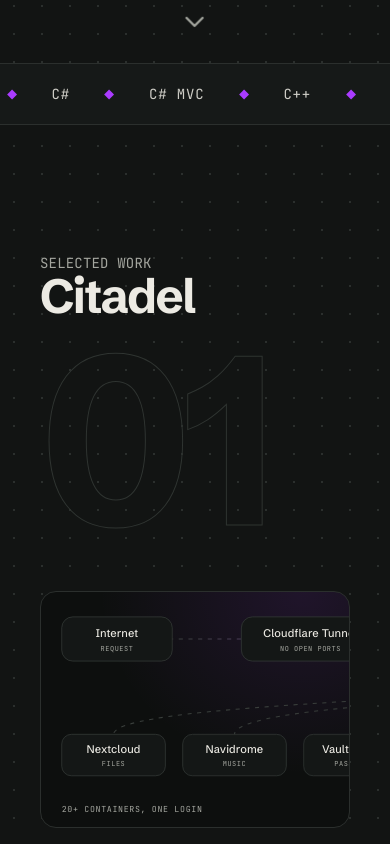
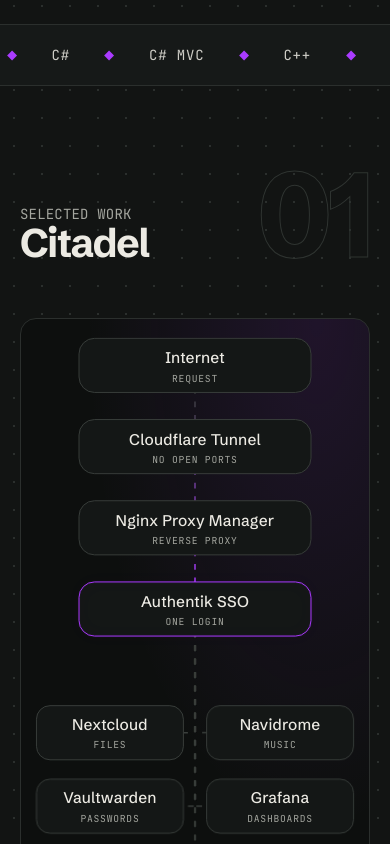
Before and after one commit to raze-raptor/TypescriptPortfolio, a React (Vite) app: page / in a window 390 px wide. Shown: the part 820-1664 px from the top of the page. Built offline with nearby package versions, Linux system fonts and the light colour scheme.

Commit message:
Mobile: Responsive [NOT HUMAN MADE]

```diff
--- a/src/App.tsx
+++ b/src/App.tsx
@@ -13,6 +13,8 @@
   { name: 'Pi-hole', sub: 'DNS ADBLOCK', title: 'Network-wide ad blocking', x: 805 },
   { name: 'Transmission', sub: 'DOWNLOADS', title: 'Torrent client', x: 980 },
 ]
+
+const citadelLabel = 'Animated diagram: a request travels from the internet through Cloudflare Tunnel and Nginx Proxy Manager to Authentik single sign-on, then out to self-hosted services: Nextcloud, Navidrome, Vaultwarden, Grafana, Pi-hole and Transmission'
 
 const timeline = [
   { when: 'Next · September 2027', title: 'Degree apprenticeship', desc: 'After Barnsley College.', icon: 'M22 10L12 5 2 10l10 5zM6 12v5c3 2 9 2 12 0v-5', active: false, ping: false },
@@ -37,9 +39,9 @@
   return (
     <>
     <main className="bg-[#121413] bg-[radial-gradient(#2B2F2D_1px,transparent_1px)] bg-[length:28px_28px]">
-      <section id="hero" className="relative flex items-center dots min-h-screen">
+      <section id="hero" className="relative flex items-center dots min-h-svh">
         {/* hero */}
-        <div id="hero-content" className="flex flex-wrap max-w-[1240px] w-full mx-auto px-10 py-24">
+        <div id="hero-content" className="flex flex-wrap max-w-[1240px] w-full mx-auto px-5 sm:px-10 py-24">
           <div id="left-hero" className="flex-[1_1_340px] min-w-0">
             <p className="flex items-center gap-2 font-[family-name:var(--jetbrains)]"><svg
   viewBox="0 0 24 24"
@@ -51,7 +53,7 @@
 South Yorkshire, England</p>
             <h1 id="hero-name" className="text-[clamp(56px,7.4vw,108px)] leading-[0.94] tracking-[-0.04em] font-[family-name:var(--header)] font-bold">Matthew<br/>Matiyenga</h1>
 
-            <p id="meDescription" className="max-w-[28em] text-[22px] leading-[1.45] text-[#CFCEC7] text-pretty mt-5">
+            <p id="meDescription" className="max-w-[28em] text-lg sm:text-[22px] leading-[1.45] text-[#CFCEC7] text-pretty mt-5">
     Software developer in training, learning to build things properly from the ground up.
     </p>
 
@@ -64,7 +66,7 @@
     <span className="absolute top-0 left-0 role-word drop-shadow-[0px_0px_14px_rgba(170,59,255,0.4)]">FRONTEND</span>
   </span>
 </p>
-  <div className="flex gap-4 mt-8">
+  <div className="flex flex-wrap gap-4 mt-8">
     <button className="btn btn-soft btn-accent"><svg viewBox="0 0 24 24" className="w-5 h-5 flex-none fill-none stroke-current stroke-[1.75] [stroke-linecap:round] [stroke-linejoin:round]">
   <path d="M12 2l10 5-10 5L2 7zM2 17l10 5 10-5M2 12l10 5 10-5" />
 </svg>
@@ -74,7 +76,7 @@
 {/* SPINNING GLOBE */}
             </div>
             <div id="right-hero" className="flex-[1_1_340px] min-w-0">
-              <div className="relative w-full max-w-[480px] mx-auto aspect-square">
+              <div className="relative w-[calc(100%-56px)] max-w-[480px] mx-auto aspect-square">
                 <div className="orbit" aria-hidden="true">
                   <div className="orbit-slot"><div className="orbit-chip"><span>TS</span></div></div>
                   <div className="orbit-slot b"><div className="orbit-chip"><span>C#</span></div></div>
@@ -175,25 +177,25 @@
         </div>
 
       <section id="projects">
-        <div className="dots py-32 ">
+        <div className="dots py-20 sm:py-32 ">
 
 
 
-          <div className="max-w-[1240px] w-full mx-auto px-10 flex flex-col gap-14">
+          <div className="max-w-[1240px] w-full mx-auto px-5 sm:px-10 flex flex-col gap-14">
             <div className="flex flex-wrap items-end justify-between gap-6">
               <div>
                 <p className="text-[#A4A69F] font-[family-name:var(--jetbrains)] text-sm">SELECTED WORK</p>
-                <h3 className="text-[clamp(48px,6vw,88px)] leading-[0.95] tracking-[-0.04em] font-[family-name:var(--header)] font-bold" style={{color: '#eceae3'}}>Citadel</h3>
+                <h3 className="text-[clamp(40px,6vw,88px)] leading-[0.95] tracking-[-0.04em] font-[family-name:var(--header)] font-bold" style={{color: '#eceae3'}}>Citadel</h3>
               </div>
-              <div className="ghost font-[family-name:var(--header)] text-[240px]">01</div>
+              <div className="ghost font-[family-name:var(--header)] text-[clamp(120px,22vw,240px)]">01</div>
             </div>
 
-            <div className="rounded-2xl border border-[#2B2F2D] bg-[#0D0F0E] bg-[radial-gradient(ellipse_at_85%_0%,color-mix(in_srgb,var(--accent)_12%,transparent),transparent_55%)] overflow-x-auto">
+            <div className="rounded-2xl border border-[#2B2F2D] bg-[#0D0F0E] bg-[radial-gradient(ellipse_at_85%_0%,color-mix(in_srgb,var(--accent)_12%,transparent),transparent_55%)] overflow-hidden">
               <svg
                 viewBox="0 0 1100 340"
                 role="img"
-                aria-label="Animated diagram: a request travels from the internet through Cloudflare Tunnel and Nginx Proxy Manager to Authentik single sign-on, then out to self-hosted services: Nextcloud, Navidrome, Vaultwarden, Grafana, Pi-hole and Transmission"
-                className="diagram block w-full min-w-[760px] h-auto"
+                aria-label={citadelLabel}
+                className="diagram hidden lg:block w-full h-auto"
               >
                 <defs>
                   <linearGradient id="citadel-line" gradientUnits="userSpaceOnUse" x1="190" y1="0" x2="870" y2="0">
@@ -207,7 +209,7 @@
                 {citadelServices.map((s) => {
                   const route = `M975 100C975 155 ${s.x} 150 ${s.x} 206`
                   return (
-                    <g key={s.name} className="svc">
+                    <g key={s.name} className="svc" tabIndex={0}>
                       <title>{`${s.name}: ${s.title}`}</title>
                       <path className="svc-route diagram-flow" d={route} strokeWidth="1.5" />
                       <g className="node">
@@ -239,7 +241,63 @@
                 </circle>
 
                 <text className="caption" x="30" y="318">20+ CONTAINERS, ONE LOGIN</text>
-                <text className="caption" x="1070" y="318" textAnchor="end">HOVER A SERVICE</text>
+                <text className="caption hint-hover" x="1070" y="318" textAnchor="end">HOVER A SERVICE</text>
+              </svg>
+
+              {/* phones and tablets: same diagram stacked vertically, services in a 2-column grid off one trunk */}
+              <svg viewBox="0 0 360 680" role="img" aria-label={citadelLabel} className="diagram block lg:hidden w-full max-w-[420px] mx-auto h-auto">
+                <defs>
+                  <linearGradient id="citadel-line-v" gradientUnits="userSpaceOnUse" x1="0" y1="76" x2="0" y2="272">
+                    <stop offset="0" stopColor="#3A3F3C" />
+                    <stop offset="1" style={{ stopColor: 'var(--accent)' }} />
+                  </linearGradient>
+                </defs>
+
+                <path className="diagram-flow" d="M180 76V104M180 160V188M180 244V272" stroke="url(#citadel-line-v)" strokeWidth="1.5" />
+
+                {citadelServices.map((s, i) => {
+                  const left = i % 2 === 0
+                  const cx = left ? 92 : 268
+                  const y = 400 + Math.floor(i / 2) * 76
+                  const route = `M180 328V${y + 28}H${left ? 168 : 192}`
+                  return (
+                    <g key={s.name} className="svc" tabIndex={0}>
+                      <title>{`${s.name}: ${s.title}`}</title>
+                      <path className="svc-route diagram-flow" d={route} strokeWidth="1.5" />
+                      <g className="node">
+                        <rect className="node-box" x={cx - 76} y={y} width="152" height="56" rx="14" />
+                        <rect className="node-glow" x={cx - 76} y={y} width="152" height="56" rx="14" />
+                        <text className="node-label" x={cx} y={y + 25} textAnchor="middle">{s.name}</text>
+                        <text className="node-sub" x={cx} y={y + 44} textAnchor="middle">{s.sub}</text>
+                      </g>
+                      <circle r="4" className="diagram-packet" opacity="0">
+                        <animateMotion dur="4s" repeatCount="indefinite" path={route} keyPoints="0;0;1;1" keyTimes="0;0.5;0.8;1" calcMode="spline" keySplines="0 0 1 1;0.45 0 0.25 1;0 0 1 1" />
+                        <animate attributeName="opacity" dur="4s" repeatCount="indefinite" values="0;0;1;1;0;0" keyTimes="0;0.5;0.53;0.78;0.82;1" />
+                      </circle>
+                    </g>
+                  )
+                })}
+
+                {citadelHops.map((h, i) => {
+                  const y = 20 + i * 84
+                  return (
+                    <g key={h.name} className={h.hub ? 'node hub-node' : 'node'}>
+                      <rect className={h.hub ? 'node-box hub' : 'node-box'} x="60" y={y} width="240" height="56" rx="16" />
+                      {h.hub && <rect className="node-glow hub" x="60" y={y} width="240" height="56" rx="16" />}
+                      <text className="node-label" x="180" y={y + 26} textAnchor="middle">{h.name}</text>
+                      <text className="node-sub" x="180" y={y + 45} textAnchor="middle">{h.sub}</text>
+                    </g>
+                  )
+                })}
+
+                <circle r="5" className="diagram-packet" opacity="0">
+                  <animateMotion dur="4s" repeatCount="indefinite" path="M180 48V300" keyPoints="0;1;1" keyTimes="0;0.5;1" calcMode="spline" keySplines="0.45 0 0.25 1;0 0 1 1" />
+                  <animate attributeName="opacity" dur="4s" repeatCount="indefinite" values="0;1;1;0;0" keyTimes="0;0.05;0.48;0.52;1" />
+                </circle>
+
+                <text className="caption" x="180" y="640" textAnchor="middle">20+ CONTAINERS, ONE LOGIN</text>
+                <text className="caption hint-hover" x="180" y="662" textAnchor="middle">HOVER A SERVICE</text>
+                <text className="caption hint-touch" x="180" y="662" textAnchor="middle">TAP A SERVICE</text>
               </svg>
             </div>
 
@@ -269,11 +327,11 @@
 
 
         </div>
-        <div className="relative overflow-hidden bg-[#181B1A] border-y border-[#2B2F2D] py-32">
-          <div className="ghost absolute -right-5 top-5 text-[360px] opacity-70 font-[family-name:var(--header)]" aria-hidden="true">02</div>
+        <div className="relative overflow-hidden bg-[#181B1A] border-y border-[#2B2F2D] py-20 sm:py-32">
+          <div className="ghost absolute -right-5 top-5 text-[clamp(180px,30vw,360px)] opacity-70 font-[family-name:var(--header)]" aria-hidden="true">02</div>
           {/* 02 Placement */}
 
-          <div className="relative max-w-[1240px] mx-auto px-10 py-... flex flex-wrap items-center gap-18">
+          <div className="relative max-w-[1240px] mx-auto px-5 sm:px-10 py-... flex flex-wrap items-center gap-18">
             <div className="flex-[6_1_460px] min-w-0">
               <div className="mock-window -rotate-[2.5deg] border border-[#3A3F3C] bg-[#0D0F0E] rounded-xl overflow-hidden" aria-hidden="true">
                 <div className="h-10 flex items-center gap-2 px-4 border-b border-[#2B2F2D]">
@@ -303,8 +361,8 @@
             <div className="flex-[5_1_340px] min-w-0">
 
               <p className="leading-[1.45] text-[#CFCEC7] font-[family-name:var(--jetbrains)] text-pretty">PLACEMENT · ONGOING</p>
-              <h2 className="text-[56px] leading-none tracking-[-0.03em] font-bold font-[family-name:var(--header)]" style={{color: '#eceae3'}}>Barnsley Hospital NHS</h2>
-              <p className="max-w-[28em] text-[22px] leading-[1.45] text-[#CFCEC7] text-pretty mt-5">Junior Applications Developer with the ICT Applications Development team. I work on SharePoint Framework web parts in TypeScript and React, and use GitLab day to day.</p>
+              <h2 className="text-[clamp(36px,8vw,56px)] leading-none tracking-[-0.03em] font-bold font-[family-name:var(--header)]" style={{color: '#eceae3'}}>Barnsley Hospital NHS</h2>
+              <p className="max-w-[28em] text-lg sm:text-[22px] leading-[1.45] text-[#CFCEC7] text-pretty mt-5">Junior Applications Developer with the ICT Applications Development team. I work on SharePoint Framework web parts in TypeScript and React, and use GitLab day to day.</p>
               <div className="flex flex-wrap gap-2.5 mt-3">
                 <Badge icon="M16 18l6-6-6-6M8 6l-6 6 6 6">SPFx</Badge>
                 <Badge icon="M16 18l6-6-6-6M8 6l-6 6 6 6">TypeScript</Badge>
@@ -317,9 +375,9 @@
           </div>
 
         </div>
-        <div className="dots relative py-32">
-          <div className="max-w-[1000px] mx-auto px-10 flex flex-col items-center text-center gap-7">
-            <div className="ghost text-[200px] font-[family-name:var(--header)]" aria-hidden="true">03</div>
+        <div className="dots relative py-20 sm:py-32">
+          <div className="max-w-[1000px] mx-auto px-5 sm:px-10 flex flex-col items-center text-center gap-7">
+            <div className="ghost text-[clamp(110px,20vw,200px)] font-[family-name:var(--header)]" aria-hidden="true">03</div>
 
             {/* label: First project · In progress */}
             <div className="flex items-center gap-2.5 ">
@@ -329,7 +387,7 @@
             </div>
 
             {/* title: This site */}
-            <h3 className="text-[clamp(48px,6vw,88px)] leading-[0.95] tracking-[-0.04em] font-[family-name:var(--header)] font-bold" style={{color: '#eceae3'}}>This site</h3>
+            <h3 className="text-[clamp(40px,6vw,88px)] leading-[0.95] tracking-[-0.04em] font-[family-name:var(--header)] font-bold" style={{color: '#eceae3'}}>This site</h3>
 
             {/* paragraph */}
             <p className="text-[#CFCEC7] text-pretty" style={{margin: 0, maxWidth: '30em', color: '#CFCEC7', fontSize: '19px', textWrap: 'pretty'}}>Rebuilt from scratch in React and TypeScript. It's my first proper project, and I'm learning the tooling by building it.</p>
@@ -359,11 +417,11 @@
       </section>
 
       <section id="skills" className="bg-[#181B1A] border-y border-[#2B2F2D]">
-        <div className="max-w-[1240px] mx-auto px-10 pt-32 pb-28 flex flex-col gap-16">
+        <div className="max-w-[1240px] mx-auto px-5 sm:px-10 pt-20 sm:pt-32 pb-20 sm:pb-28 flex flex-col gap-16">
           {/* title: Skills (h2, same sizing as the other big titles) */}
 
           <div className="flex flex-col">
-            <h2 className="text-[clamp(48px,6vw,88px)] text-[#ECEAE3] leading-[0.95] tracking-[-0.04em] font-bold font-[family-name:var(--header)]">Skills</h2>
+            <h2 className="text-[clamp(40px,6vw,88px)] text-[#ECEAE3] leading-[0.95] tracking-[-0.04em] font-bold font-[family-name:var(--header)]">Skills</h2>
             {/* row 1: Languages (icon M16 18l6-6-6-6M8 6l-6 6 6 6) — TypeScript, Python, C# (MVC) */}
 
 
@@ -419,7 +477,7 @@
 
         {/* outlined reverse ticker: C++ · WinAPI · Kernel · Linux (big outlined text, scrolls the other way) */}
         <div aria-hidden="true" className="border-t border-[#2B2F2D] overflow-hidden py-7">
-          <div className="ticker-track ticker-rev text-[96px] font-bold tracking-[-0.04em] leading-none">
+          <div className="ticker-track ticker-rev text-[clamp(56px,10vw,96px)] font-bold tracking-[-0.04em] leading-none">
             {[0, 1].map((copy) => (
               <div key={copy} className="flex items-center gap-12 pr-12 whitespace-nowrap text-transparent [-webkit-text-stroke:1px_#444A47]">
                 <span>C++</span><i className="w-3.5 h-3.5 bg-[var(--accent)] rotate-45"></i>
@@ -432,15 +490,15 @@
         </div>
 
       </section>
-      <section id="about" className="relative max-w-[1240px] mx-auto px-10 pt-32 pb-28">
+      <section id="about" className="relative max-w-[1240px] mx-auto px-5 sm:px-10 pt-20 sm:pt-32 pb-20 sm:pb-28">
         <div className="flex flex-wrap items-start gap-x-20 gap-y-16">
           <div className="flex-[7_1_520px] min-w-0 flex flex-col gap-[72px]">
             <div className="flex flex-col gap-8">
               {/* title: About (h2) */}
-              <h2 className="text-[clamp(48px,6vw,88px)] text-[#ECEAE3] leading-[0.95] tracking-[-0.04em] font-bold font-[family-name:var(--header)]">About</h2>
+              <h2 className="text-[clamp(40px,6vw,88px)] text-[#ECEAE3] leading-[0.95] tracking-[-0.04em] font-bold font-[family-name:var(--header)]">About</h2>
 
               {/* intro paragraph (large, ~32px, max-w-[22em]) */}
-              <p className="text-[22px] text-[#A4A69F] leading-[1.5] max-w-[22em]">I like understanding a system well enough to break it, then building it so it holds. I'm aiming at backend engineering with a systems and security lean: the layer most people never see.</p>
+              <p className="text-lg sm:text-[22px] text-[#A4A69F] leading-[1.5] max-w-[22em]">I like understanding a system well enough to break it, then building it so it holds. I'm aiming at backend engineering with a systems and security lean: the layer most people never see.</p>
             </div>
 
             <ol className="relative flex flex-col gap-10">
@@ -506,17 +564,17 @@
         </div>
       </section>
       <section id="contact" className="dots bg-[#181B1A] border-t border-[#2B2F2D]">
-        <div className="max-w-[1240px] mx-auto px-10 pt-32 pb-32 flex flex-wrap items-center gap-14">
+        <div className="max-w-[1240px] mx-auto px-5 sm:px-10 pt-20 sm:pt-32 pb-20 sm:pb-32 flex flex-wrap items-center gap-14">
           <div className="flex-[7_1_520px] min-w-0 flex flex-col gap-9">
             {/* title: Hiring, or just curious? Say hello. (h2, clamp(48px,6.4vw,96px)) */}
-            <h2 className="text-[clamp(48px,6.4vw,96px)] leading-[0.95] tracking-[-0.04em] font-bold font-[family-name:var(--header)]" style={{color: '#eceae3'}}>Hiring, or just curious? Say hello.</h2>
+            <h2 className="text-[clamp(36px,6.4vw,96px)] leading-[0.95] tracking-[-0.04em] font-bold font-[family-name:var(--header)]" style={{color: '#eceae3'}}>Hiring, or just curious? Say hello.</h2>
 
             {/* line: LinkedIn is the quickest way to reach me. (~20px) */}
-            <p className="text-[20px] text-[#A4A69F] font-[family-name:var(--jetbrains)]">LinkedIn is the quickest way to reach me.</p>
+            <p className="text-base sm:text-[20px] text-[#A4A69F] font-[family-name:var(--jetbrains)]">LinkedIn is the quickest way to reach me.</p>
 
             <div className="flex flex-wrap gap-3.5">
               {/* button 1 (primary): LinkedIn — icon M16 8a6 6 0 016 6v7h-4v-7a2 2 0 00-4 0v7h-4v-7a6 6 0 016-6zM2 9h4v12H2zM4 6a2 2 0 100-4 2 2 0 000 4z — then the up-right arrow */}
-              <a href="https://www.linkedin.com/in/matthew-matiyenga-3b5793355" target="_blank" rel="noopener noreferrer" className="flex items-center gap-2 px-4 py-2 bg-[#2B2F2D] hover:bg-[#3A3F3C] text-[#ECEAE3] font-[family-name:var(--jetbrains)] text-sm border border-[#444A47] hover:border-[#555B58] transition-colors">
+              <a href="https://www.linkedin.com/in/matthew-matiyenga-3b5793355" target="_blank" rel="noopener noreferrer" className="flex items-center gap-2 min-h-11 px-4 py-2 bg-[#2B2F2D] hover:bg-[#3A3F3C] text-[#ECEAE3] font-[family-name:var(--jetbrains)] text-sm border border-[#444A47] hover:border-[#555B58] transition-colors">
                 <svg xmlns="http://www.w3.org/2000/svg" width="16" height="16" viewBox="0 0 24 24" fill="none" stroke="currentColor" strokeWidth="2" strokeLinecap="round" strokeLinejoin="round">
                   <path d="M16 8a6 6 0 016 6v7h-4v-7a2 2 0 00-4 0v7h-4v-7a6 6 0 016-6zM2 9h4v12H2zM4 6a2 2 0 100-4 2 2 0 000 4z"/>
                 </svg>
@@ -527,7 +585,7 @@
               </a>
 
               {/* button 2: GitHub — branch icon M6 3v12M18 9a3 3 0 100-6 3 3 0 000 6zM6 21a3 3 0 100-6 3 3 0 000 6zM18 9a9 9 0 01-9 9 — then the arrow */}
-              <a href="https://github.com/raze-raptor" target="_blank" rel="noopener noreferrer" className="flex items-center gap-2 px-4 py-2 bg-[#2B2F2D] hover:bg-[#3A3F3C] text-[#ECEAE3] font-[family-name:var(--jetbrains)] text-sm border border-[#444A47] hover:border-[#555B58] transition-colors">
+              <a href="https://github.com/raze-raptor" target="_blank" rel="noopener noreferrer" className="flex items-center gap-2 min-h-11 px-4 py-2 bg-[#2B2F2D] hover:bg-[#3A3F3C] text-[#ECEAE3] font-[family-name:var(--jetbrains)] text-sm border border-[#444A47] hover:border-[#555B58] transition-colors">
                 <svg xmlns="http://www.w3.org/2000/svg" width="16" height="16" viewBox="0 0 24 24" fill="none" stroke="currentColor" strokeWidth="2" strokeLinecap="round" strokeLinejoin="round">
                   <path d="M6 3v12M18 9a3 3 0 100-6 3 3 0 000 6zM6 21a3 3 0 100-6 3 3 0 000 6zM18 9a9 9 0 01-9 9"/>
                 </svg>
@@ -595,7 +653,7 @@
     </main>
 
     <footer className="border-t border-[#2B2F2D]">
-      <div className="max-w-[1240px] mx-auto px-10 py-7 flex flex-wrap justify-between gap-x-8 gap-y-3 text-sm text-[#A4A69F]">
+      <div className="max-w-[1240px] mx-auto px-5 sm:px-10 py-7 flex flex-wrap justify-between gap-x-8 gap-y-3 text-sm text-[#A4A69F]">
         <span>© {new Date().getFullYear()} Matthew Matiyenga</span>
 
         {/* footer nav: Projects, Skills, About, Contact (anchor links) */}
--- a/src/index.css
+++ b/src/index.css
@@ -35,9 +35,9 @@
 
   font: 18px/145% var(--sans);
   letter-spacing: 0.18px;
-  color-scheme: light dark;
+  color-scheme: dark;
   color: var(--text);
-  background: var(--bg);
+  background: #121413;
   font-synthesis: none;
   text-rendering: optimizeLegibility;
   -webkit-font-smoothing: antialiased;
@@ -81,6 +81,9 @@
   font-weight: 700;
   animation-delay: .1s;
   color: #eceae3;
+}
+@media (max-width: 400px) {
+  #hero-name { font-size: 14vw; }
 }
 
 #meDescription {
@@ -268,7 +271,8 @@
   transform-box: fill-box;
   transition: transform .35s cubic-bezier(.2,.7,.2,1);
 }
-.diagram .node:hover { transform: translateY(-3px); }
+.diagram .node:hover,
+.diagram .svc:focus .node { transform: translateY(-3px); }
 
 .diagram .node-box {
   fill: #141716;
@@ -276,7 +280,8 @@
   transition: stroke .3s, fill .3s;
 }
 .diagram .node-box.hub { stroke: var(--accent); }
-.diagram .node:hover .node-box {
+.diagram .node:hover .node-box,
+.diagram .svc:focus .node-box {
   stroke: var(--accent);
   fill: color-mix(in srgb, var(--accent) 10%, #141716);
 }
@@ -320,11 +325,20 @@
   75%, 100% { opacity: 0; }
 }
 
-.diagram .svc { cursor: default; transition: opacity .3s; }
+.diagram .svc { cursor: default; transition: opacity .3s; outline: none; }
 .diagram .svc-route { stroke: #3A3F3C; transition: stroke .3s; }
 .diagram .svc:hover .svc-route,
+.diagram .svc:focus .svc-route,
 .diagram:has(.hub-node:hover) .svc-route { stroke: var(--accent); }
-.diagram:has(.svc:hover) .svc:not(:hover) { opacity: .3; }
+.diagram:has(.svc:hover) .svc:not(:hover),
+.diagram:has(.svc:focus) .svc:not(:focus) { opacity: .3; }
+
+/* touch screens can't hover: hide the hint, tapping a service focuses it instead */
+.diagram .hint-touch { display: none; }
+@media (hover: none) {
+  .diagram .hint-hover { display: none; }
+  .diagram .hint-touch { display: inline; }
+}
 
 .diagram-packet {
   fill: var(--accent);
```
Also changed, not shown: 1 other file (tests, documents, lock files or other folders).
